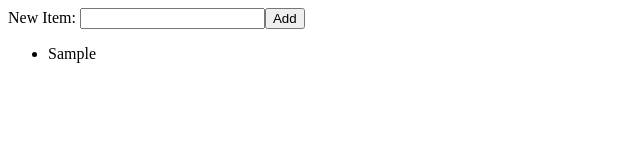
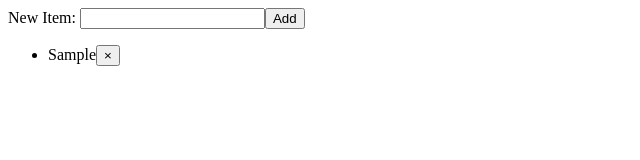
Before and after one commit to hughcaidev/to-do-list-react, a React (Vite) app: page / in a window 1280 px wide. Both pictures are taken after typing "Sample" into the empty fields and a click on the button "Add". Shown: the top 160 px of the page, without its empty margins (0-640 px from the left). Built offline with nearby package versions, Linux system fonts and the light colour scheme.

Commit message:
add feature to remove items from to-do list

```diff
--- a/src/App.jsx
+++ b/src/App.jsx
@@ -1,20 +1,32 @@
-import { useRef, useState } from 'react'
-import reactLogo from './assets/react.svg'
+import { useRef, useState } from "react"
+import reactLogo from "./assets/react.svg"
 // import './App.css'
+
+const generateKey = (pre) => {
+    return `${pre}_${new Date().getTime()}`
+}
 
 function App() {
     const [items, setItems] = useState([])
     const inputRef = useRef()
 
-  function onSubmit(e){
+    function onSubmit(e) {
         e.preventDefault()
 
-    const item = inputRef.current.value
+        const task = inputRef.current.value
 
-    if (item === "") return
-    setItems(prev => [...prev, item])
+        if (task === "") return
+
+        const key = generateKey(task)
+        const item = { key, task }
+
+        setItems((prev) => [...prev, item])
 
         inputRef.current.value = ""
+    }
+
+    function removeItemFromList(item) {
+        setItems(items.filter((i) => i != item))
     }
 
     return (
@@ -24,8 +36,16 @@ function App() {
                 <button type="submit">Add</button>
             </form>
             <ul>
-        {items.map(item => {
-          return <li>{item}</li>
+                {items.map((item, index) => {
+                    const { key, task } = item
+                    return (
+                        <li key={key}>
+                            {task}
+                            <button onClick={() => removeItemFromList(item)}>
+                                &times;
+                            </button>
+                        </li>
+                    )
                 })}
             </ul>
         </div>
```
Lines whose indentation alone changed are shown as unchanged.
